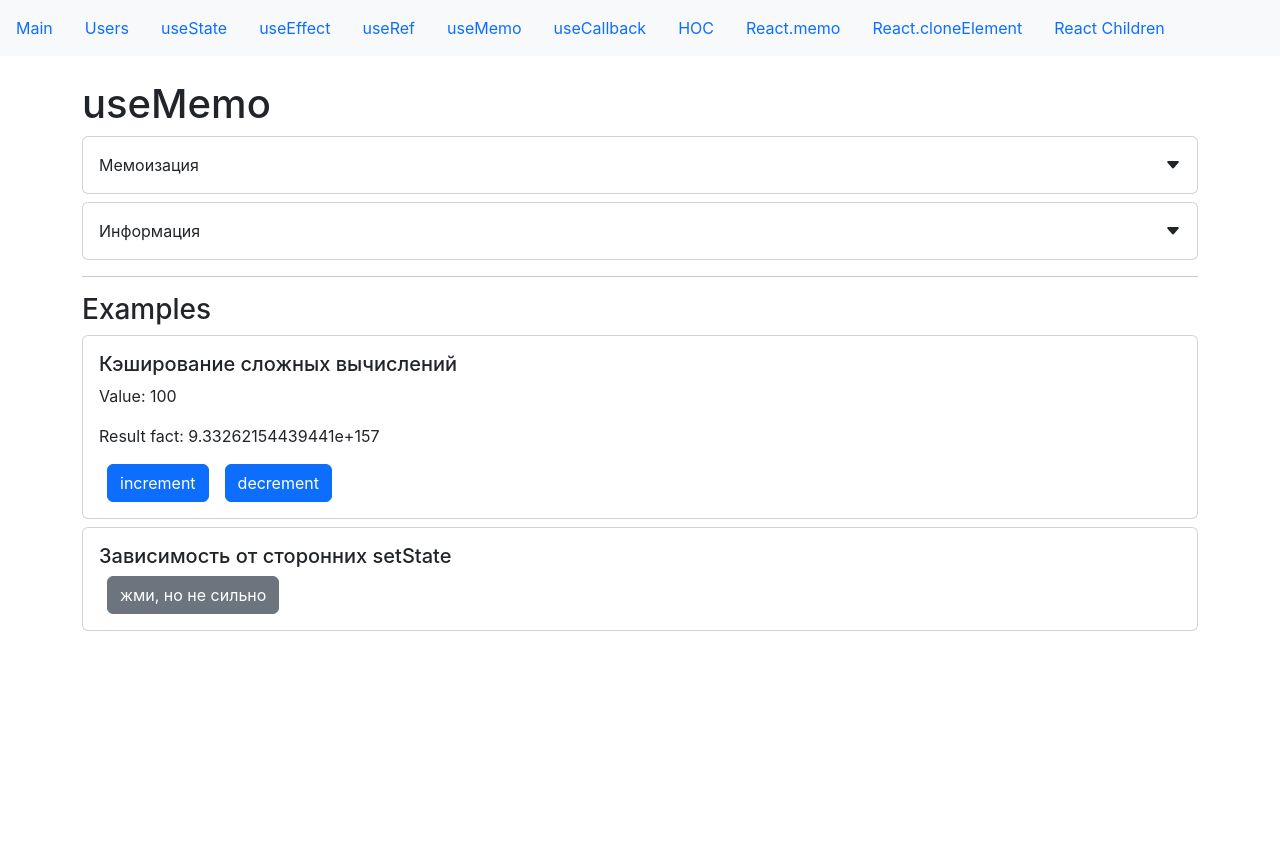
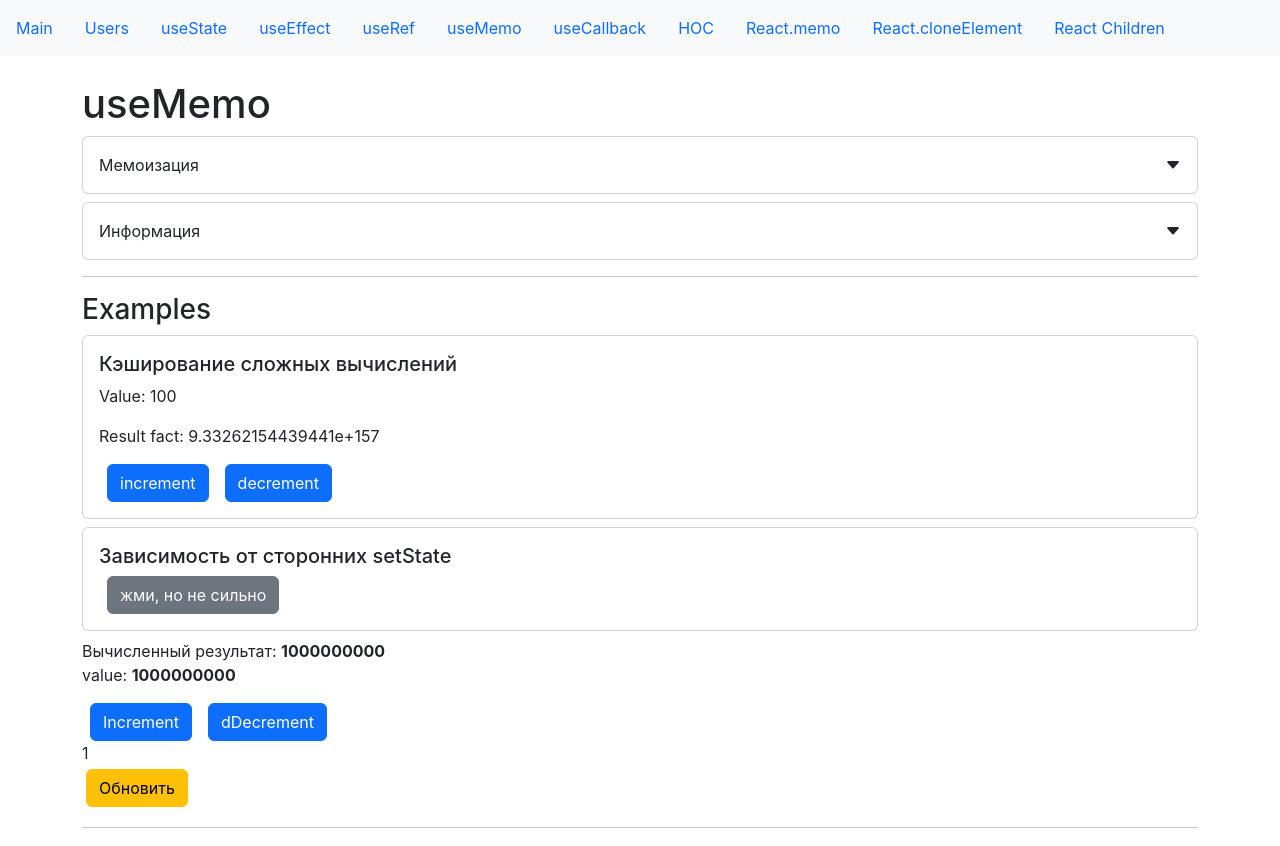
Before and after one commit to Art-San/09_12_22_project-react-hooks, a React (Create React App) app: page /useMemo in a window 1280 px wide. Shown: the top 846 px of the page. Before the commit the page ends 800 px from the top, so only its background shows below. Built offline with nearby package versions, Linux system fonts and the light colour scheme.

Commit message:
useMemo второй пример

```diff
--- /dev/null
+++ b/src/app/components/examples/useMemo/exampleUseMemoFeb.jsx
@@ -0,0 +1,57 @@
+import React, { useMemo, useState } from 'react'
+
+function myLoop(n) {
+    console.time('Выполнялось: ')
+    let i = 0
+    do {
+        i++
+    } while (i !== n)
+    console.timeEnd('Выполнялось: ')
+    return i
+}
+
+const ExampleUseMemoFeb = () => {
+    // В JS большие числа для удобства можно разделять с помощью "_"
+    const [value, setValue] = useState(1_000_000_000)
+    const [anotherState, setAnotherState] = useState(1)
+
+    const computedResult = useMemo(() => {
+        return myLoop(value)
+    }, [value])
+
+    return (
+        <div>
+            <div>
+                Вычисленный результат: <b>{computedResult}</b>
+                <p>
+                    value: <b>{value}</b>
+                </p>
+            </div>
+            <div>
+                <button
+                    className="btn btn-primary mx-2"
+                    onClick={() => setValue((v) => v + 1000)}>
+                    Increment
+                </button>
+                <button
+                    className="btn btn-primary mx-2"
+                    onClick={() => setValue((v) => v - 1000)}>
+                    dDecrement
+                </button>
+            </div>
+            <div>
+                {anotherState}
+                <p>
+                    <button
+                        className='btn btn-warning m-1'
+                        onClick={() => setAnotherState((p) => p + 1)}>
+                        Обновить
+                    </button>
+                </p>
+            </div>
+            <hr />
+        </div>
+    )
+}
+
+export default ExampleUseMemoFeb
--- a/src/app/layouts/UseMemo.jsx
+++ b/src/app/layouts/UseMemo.jsx
@@ -5,6 +5,7 @@ import BlockQuote from '../components/common/BlockQuote'
 import Title from '../components/common/typografy/Title'
 import Subtitle from '../components/common/typografy/Subtitle'
 import Divider from '../components/common/Divider'
+import ExampleUseMemoFeb from '../components/examples/useMemo/exampleUseMemoFeb'
 const UseMemoExample = () => {
     return (
         <>
@@ -55,6 +56,7 @@ const UseMemoExample = () => {
             <Divider />
             <Subtitle>Examples</Subtitle>
             <ComplexCalculateExample />
+            <ExampleUseMemoFeb/>
         </>
     )
 }
```
